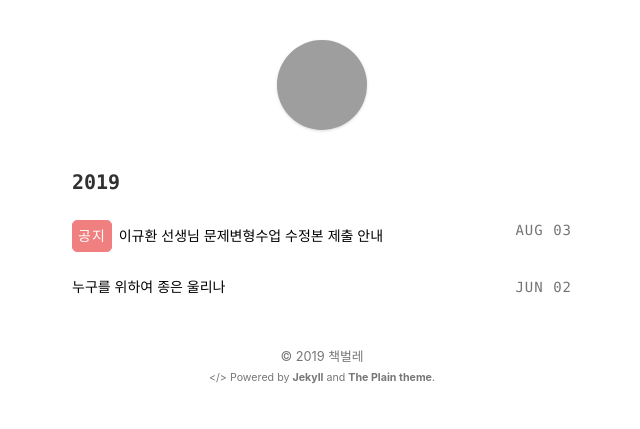
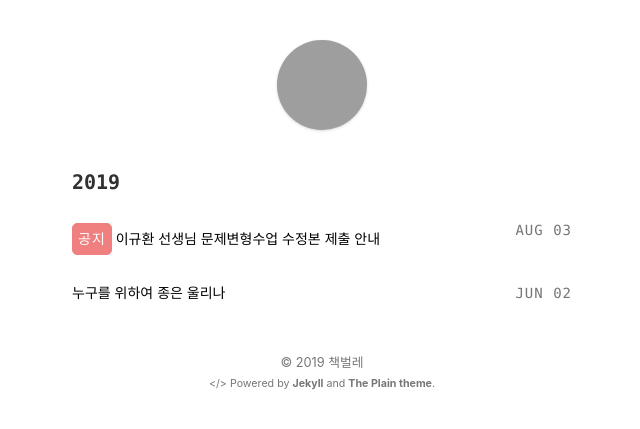
Before and after one commit to stevenoh0908/stevenoh0908.github.io, a Jekyll site: the page built from index.html, in a window 1280 px wide. Shown: the top 429 px of the page, without its empty margins (318-958 px from the left). Built offline with Jekyll 4.4.1, drawn with Linux system fonts in a browser that asks for light colours; grey boxes are pictures that could not be loaded.

Commit message:
Update index.html

```diff
--- a/index.html
+++ b/index.html
@@ -22,7 +22,7 @@
 					</div>
 					<div class="title">
 						{% if post.status == "notice" %}
-						<span style="border: 1px solid LightCoral; background-color: LightCoral; color: white; padding: 5px; border-radius: 5px; padding: 5px; margin-right: 3px;">공지</span>
+						<span style="border: 1px solid LightCoral; background-color: LightCoral; color: white; padding: 5px; border-radius: 5px; padding: 5px; margin: 3px auto;">공지</span>
 						{% endif %}
 						<a href="{{ post.url | prepend: site.baseurl | prepend: site.url }}">{{ post.title }}</a>
 					</div>
```
